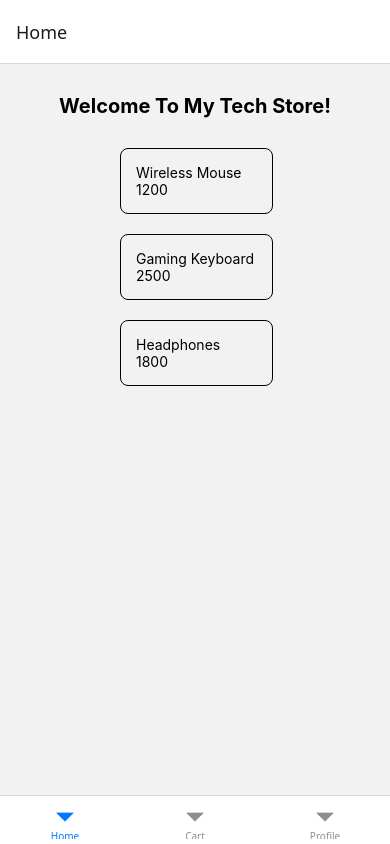
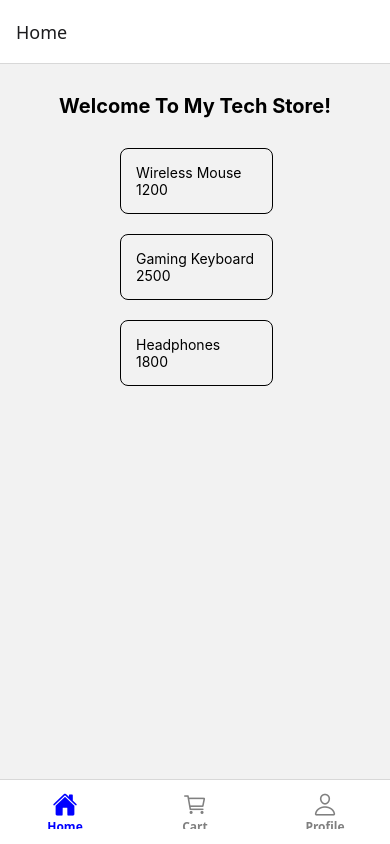
Before and after one commit to kerkettaalvin4/Learning-React-Native, a React Native app: screen /MainTabs in a window 390 px wide. Built offline with nearby package versions, Linux system fonts and the light colour scheme.

Commit message:
customize bottom tab navigation

```diff
--- a/navigation/MainTabs.tsx
+++ b/navigation/MainTabs.tsx
@@ -6,11 +6,50 @@ import ProfileScreen from '../screens/ProfileScreen';
 
 import { RootTabParamList } from '../types/Navigation';
 
+import { Ionicons } from '@expo/vector-icons';
+
 const Tab = createBottomTabNavigator<RootTabParamList>();
 
 export default function MainTabs(){
     return(
-        <Tab.Navigator>
+        <Tab.Navigator
+            screenOptions={({ route}) => ({
+                tabBarIcon: ({color, size, focused}) => {
+                    let iconName: 'home' | 'home-outline' | 'cart' | 'cart-outline' | 'person' | 'person-outline'
+
+                    if(route.name==='Home' && focused){
+                        iconName = 'home';
+                    }else if (route.name==='Home'){
+                        iconName = 'home-outline';
+                    }else if (route.name==='Cart' && focused){
+                        iconName = 'cart';
+                    }else if (route.name==='Cart'){
+                        iconName = 'cart-outline';
+                    } else if(route.name==='Profile' && focused){
+                        iconName = 'person'
+                    }
+                    else{
+                        iconName = 'person-outline'
+                    }
+
+                    return <Ionicons name={iconName} size={size} color={color}/>
+                },
+
+                tabBarActiveTintColor:'blue',
+                tabBarInactiveTintColor:'gray',
+                tabBarStyle: {
+                    backgroundColor: '#ffffff',
+                    height: 65,
+                    paddingBottom: 10,
+                    paddingTop: 5,
+                    },
+
+                    tabBarLabelStyle: {
+                    fontSize: 12,
+                    fontWeight: '600',
+                },
+            })}
+        >
             <Tab.Screen
                 name='Home'
                 component={HomeScreen}
@@ -18,6 +57,10 @@ export default function MainTabs(){
             <Tab.Screen
                 name='Cart'
                 component={CartScreen}
+                options={{
+                    title: 'My Cart',
+                    tabBarLabel: 'Cart',
+                }}
             />
             <Tab.Screen
                 name='Profile'
--- a/package.json
+++ b/package.json
@@ -3,6 +3,7 @@
   "version": "1.0.0",
   "main": "index.ts",
   "dependencies": {
+    "@expo/vector-icons": "^15.0.2",
     "@react-navigation/bottom-tabs": "^7.21.0",
     "@react-navigation/native": "^7.5.1",
     "@react-navigation/native-stack": "^7.21.0",
```
Also changed, not shown: 1 other file (tests, documents, lock files or other folders).
